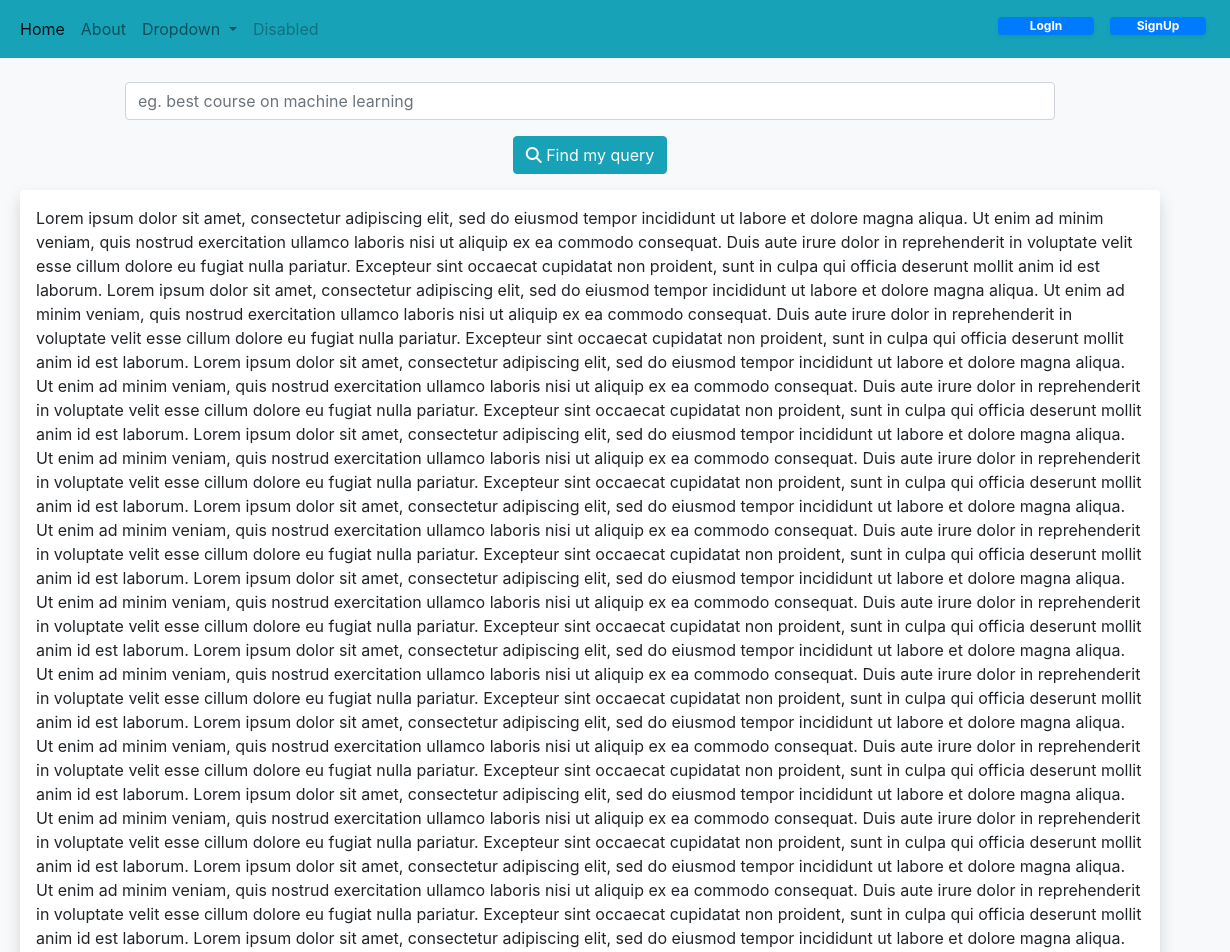
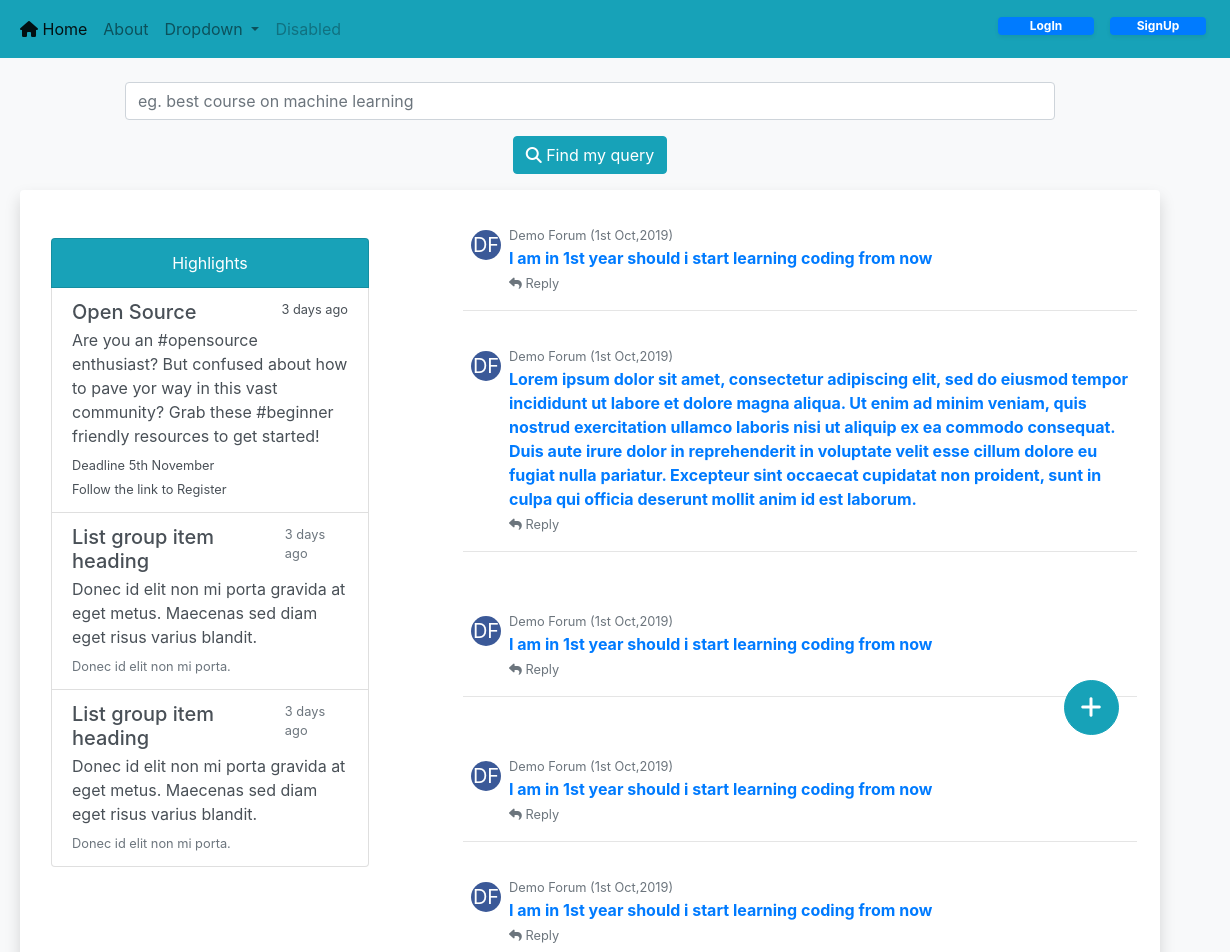
Before and after one commit to axitt/cgc-forum-web, a plain HTML site: page index.html in a window 1280 px wide. Shown: the top 952 px of the page, 50-1280 px from the left. Drawn offline with nearby package versions, Linux system fonts and the light colour scheme.

Commit message:
container section

```diff
--- a/index.html
+++ b/index.html
@@ -12,9 +12,38 @@
     <script src='https://kit.fontawesome.com/a076d05399.js'></script>
     <title>CGC Forum</title>
     <style type="text/css">
-        .search-container{
-          background-color: red;
+        .user-display{
+          font-size: 20px;
+          width: 30px;
+          height: 30px;
+          text-align: center;
+          text-decoration: none;
+          margin: 5px 2px;
+          border-radius: 50%;
+          color: white;
+          background: #3B5998;
         }
+        .question-box{
+          width:90%
+        }
+        .highlight{
+          background-color: #18a2b8;
+          color:white;
+        }
+        .post{
+          height:55px;
+          width:55px;
+          border-radius:50%;
+          position:fixed;
+          top:85%;
+          left:87%;
+          text-align:center;
+          padding-left: 12px;
+          padding-top: 8px;
+          z-index:1;
+          color:white;
+        }
+
     </style>
   </head>
   <body class="bg-light">
@@ -29,7 +58,7 @@
       <div class="collapse navbar-collapse" id="navbarSupportedContent">
         <ul class="navbar-nav mr-auto">
           <li class="nav-item active">
-            <a class="nav-link" href="#">Home <span class="sr-only">(current)</span></a>
+            <a class="nav-link" href="#"><i class="fas fa-home"></i> Home <span class="sr-only">(current)</span></a>
           </li>
           <li class="nav-item">
             <a class="nav-link" href="#">About</a>
@@ -70,24 +99,134 @@
         <button type="submit" class="btn btn-info"><i class="fas fa-search"></i> Find my query</button>
       </div>
     </form>
-    <div class="rounded container bg-white shadow p-3 rounded">
-      Lorem ipsum dolor sit amet, consectetur adipiscing elit, sed do eiusmod tempor incididunt ut labore et dolore magna aliqua. Ut enim ad minim veniam, quis nostrud exercitation ullamco laboris nisi ut aliquip ex ea commodo consequat. Duis aute irure dolor in reprehenderit in voluptate velit esse cillum dolore eu fugiat nulla pariatur. Excepteur sint occaecat cupidatat non proident, sunt in culpa qui officia deserunt mollit anim id est laborum.
-      Lorem ipsum dolor sit amet, consectetur adipiscing elit, sed do eiusmod tempor incididunt ut labore et dolore magna aliqua. Ut enim ad minim veniam, quis nostrud exercitation ullamco laboris nisi ut aliquip ex ea commodo consequat. Duis aute irure dolor in reprehenderit in voluptate velit esse cillum dolore eu fugiat nulla pariatur. Excepteur sint occaecat cupidatat non proident, sunt in culpa qui officia deserunt mollit anim id est laborum.
-      Lorem ipsum dolor sit amet, consectetur adipiscing elit, sed do eiusmod tempor incididunt ut labore et dolore magna aliqua. Ut enim ad minim veniam, quis nostrud exercitation ullamco laboris nisi ut aliquip ex ea commodo consequat. Duis aute irure dolor in reprehenderit in voluptate velit esse cillum dolore eu fugiat nulla pariatur. Excepteur sint occaecat cupidatat non proident, sunt in culpa qui officia deserunt mollit anim id est laborum.
-      Lorem ipsum dolor sit amet, consectetur adipiscing elit, sed do eiusmod tempor incididunt ut labore et dolore magna aliqua. Ut enim ad minim veniam, quis nostrud exercitation ullamco laboris nisi ut aliquip ex ea commodo consequat. Duis aute irure dolor in reprehenderit in voluptate velit esse cillum dolore eu fugiat nulla pariatur. Excepteur sint occaecat cupidatat non proident, sunt in culpa qui officia deserunt mollit anim id est laborum.
-      Lorem ipsum dolor sit amet, consectetur adipiscing elit, sed do eiusmod tempor incididunt ut labore et dolore magna aliqua. Ut enim ad minim veniam, quis nostrud exercitation ullamco laboris nisi ut aliquip ex ea commodo consequat. Duis aute irure dolor in reprehenderit in voluptate velit esse cillum dolore eu fugiat nulla pariatur. Excepteur sint occaecat cupidatat non proident, sunt in culpa qui officia deserunt mollit anim id est laborum.
-      Lorem ipsum dolor sit amet, consectetur adipiscing elit, sed do eiusmod tempor incididunt ut labore et dolore magna aliqua. Ut enim ad minim veniam, quis nostrud exercitation ullamco laboris nisi ut aliquip ex ea commodo consequat. Duis aute irure dolor in reprehenderit in voluptate velit esse cillum dolore eu fugiat nulla pariatur. Excepteur sint occaecat cupidatat non proident, sunt in culpa qui officia deserunt mollit anim id est laborum.
-      Lorem ipsum dolor sit amet, consectetur adipiscing elit, sed do eiusmod tempor incididunt ut labore et dolore magna aliqua. Ut enim ad minim veniam, quis nostrud exercitation ullamco laboris nisi ut aliquip ex ea commodo consequat. Duis aute irure dolor in reprehenderit in voluptate velit esse cillum dolore eu fugiat nulla pariatur. Excepteur sint occaecat cupidatat non proident, sunt in culpa qui officia deserunt mollit anim id est laborum.
-      Lorem ipsum dolor sit amet, consectetur adipiscing elit, sed do eiusmod tempor incididunt ut labore et dolore magna aliqua. Ut enim ad minim veniam, quis nostrud exercitation ullamco laboris nisi ut aliquip ex ea commodo consequat. Duis aute irure dolor in reprehenderit in voluptate velit esse cillum dolore eu fugiat nulla pariatur. Excepteur sint occaecat cupidatat non proident, sunt in culpa qui officia deserunt mollit anim id est laborum.
-      Lorem ipsum dolor sit amet, consectetur adipiscing elit, sed do eiusmod tempor incididunt ut labore et dolore magna aliqua. Ut enim ad minim veniam, quis nostrud exercitation ullamco laboris nisi ut aliquip ex ea commodo consequat. Duis aute irure dolor in reprehenderit in voluptate velit esse cillum dolore eu fugiat nulla pariatur. Excepteur sint occaecat cupidatat non proident, sunt in culpa qui officia deserunt mollit anim id est laborum.
-      Lorem ipsum dolor sit amet, consectetur adipiscing elit, sed do eiusmod tempor incididunt ut labore et dolore magna aliqua. Ut enim ad minim veniam, quis nostrud exercitation ullamco laboris nisi ut aliquip ex ea commodo consequat. Duis aute irure dolor in reprehenderit in voluptate velit esse cillum dolore eu fugiat nulla pariatur. Excepteur sint occaecat cupidatat non proident, sunt in culpa qui officia deserunt mollit anim id est laborum.
-      Lorem ipsum dolor sit amet, consectetur adipiscing elit, sed do eiusmod tempor incididunt ut labore et dolore magna aliqua. Ut enim ad minim veniam, quis nostrud exercitation ullamco laboris nisi ut aliquip ex ea commodo consequat. Duis aute irure dolor in reprehenderit in voluptate velit esse cillum dolore eu fugiat nulla pariatur. Excepteur sint occaecat cupidatat non proident, sunt in culpa qui officia deserunt mollit anim id est laborum.
-      Lorem ipsum dolor sit amet, consectetur adipiscing elit, sed do eiusmod tempor incididunt ut labore et dolore magna aliqua. Ut enim ad minim veniam, quis nostrud exercitation ullamco laboris nisi ut aliquip ex ea commodo consequat. Duis aute irure dolor in reprehenderit in voluptate velit esse cillum dolore eu fugiat nulla pariatur. Excepteur sint occaecat cupidatat non proident, sunt in culpa qui officia deserunt mollit anim id est laborum.
+          <div class="container question-box bg-white rounded shadow">
+            <button class="post btn btn-info" type="button" data-toggle="tooltip" data-placement="left" title="Post your query"><i class="fas fa-plus" style="font-size:24px"></i></button>
+            <div class="row">
+            <div class="col-sm-4">
+              <div class="list-group mx-3 my-5">
+                <button type="button" class="list-group-item highlight">
+                  Highlights
+                </button>
+                <a href="#" class="list-group-item list-group-item-action">
+                  <div class="d-flex w-100 justify-content-between">
+                    <h5 class="mb-1">Open Source</h5>
+                    <small>3 days ago</small>
+                  </div>
+                  <p class="mb-1">Are you an #opensource enthusiast? But confused about how to pave yor way in this vast community? Grab these #beginner friendly resources to get started!</p>
+                  <small>Deadline 5th November</small><br/>
+                  <small>Follow the link to Register</small>
+                </a>
+                <a href="#" class="list-group-item list-group-item-action">
+                  <div class="d-flex w-100 justify-content-between">
+                    <h5 class="mb-1">List group item heading</h5>
+                    <small class="text-muted">3 days ago</small>
+                  </div>
+                  <p class="mb-1">Donec id elit non mi porta gravida at eget metus. Maecenas sed diam eget risus varius blandit.</p>
+                  <small class="text-muted">Donec id elit non mi porta.</small>
+                </a>
+                <a href="#" class="list-group-item list-group-item-action">
+                  <div class="d-flex w-100 justify-content-between">
+                    <h5 class="mb-1">List group item heading</h5>
+                    <small class="text-muted">3 days ago</small>
+                  </div>
+                  <p class="mb-1">Donec id elit non mi porta gravida at eget metus. Maecenas sed diam eget risus varius blandit.</p>
+                  <small class="text-muted">Donec id elit non mi porta.</small>
+                </a>
+              </div>
+            </div>
+            <div class="col-sm-8">
+            <ul style="list-style-type:none;">
+             <li class="p-2">
+              <br/>
+              <div class="media">
+                <a href="#profile"><p class="float-left user-display m-2">DF</p></a>
+                <div class="media-body">
+                  <div class="media-body">
+                    <a href="#profile"><small class="text-muted">Demo Forum (1st Oct,2019)</small></a>
+                    <a href="#my-query"><p class="card-text text-left"><strong>I am in 1st year should i start learning coding from now</strong></p></a>
+                    <a href="#my-query"><small class="text-muted reply-hover"><i class="fas fa-reply"></i> Reply</small></a>
+                  </div>
+                </div>
+              </div>
+              <hr/>
+          </li>
 
-      Lorem ipsum dolor sit amet, consectetur adipiscing elit, sed do eiusmod tempor incididunt ut labore et dolore magna aliqua. Ut enim ad minim veniam, quis nostrud exercitation ullamco laboris nisi ut aliquip ex ea commodo consequat. Duis aute irure dolor in reprehenderit in voluptate velit esse cillum dolore eu fugiat nulla pariatur. Excepteur sint occaecat cupidatat non proident, sunt in culpa qui officia deserunt mollit anim id est laborum.
-    </div>
+          <li class="p-2">
+            <div class="media">
+              <a href="#profile"><p class="float-left user-display m-2">DF</p></a>
+              <div class="media-body">
+                <div class="media-body">
+                  <a href="#profile"><small class="text-muted">Demo Forum (1st Oct,2019)</small></a>
+                  <a href="#my-query"><p class="card-text text-left"><strong>Lorem ipsum dolor sit amet, consectetur adipiscing elit, sed do eiusmod tempor incididunt ut labore et dolore magna aliqua. Ut enim ad minim veniam, quis nostrud exercitation ullamco laboris nisi ut aliquip ex ea commodo consequat. Duis aute irure dolor in reprehenderit in voluptate velit esse cillum dolore eu fugiat nulla pariatur. Excepteur sint occaecat cupidatat non proident, sunt in culpa qui officia deserunt mollit anim id est laborum.</strong></p></a>
+                  <a href="#my-query"><small class="text-muted reply-hover"><i class="fas fa-reply"></i> Reply</small></a>
+                </div>
+              </div>
+            </div>
+            <hr/>
+        </li>
+        <li class="p-2">
+          <br/>
+          <div class="media">
+            <a href="#profile"><p class="float-left user-display m-2">DF</p></a>
+            <div class="media-body">
+              <div class="media-body">
+                <a href="#profile"><small class="text-muted">Demo Forum (1st Oct,2019)</small></a>
+                <a href="#my-query"><p class="card-text text-left"><strong>I am in 1st year should i start learning coding from now</strong></p></a>
+                <a href="#my-query"><small class="text-muted reply-hover"><i class="fas fa-reply"></i> Reply</small></a>
+              </div>
+            </div>
+          </div>
+          <hr/>
+      </li>
+      <li class="p-2">
+        <br/>
+        <div class="media">
+          <a href="#profile"><p class="float-left user-display m-2">DF</p></a>
+          <div class="media-body">
+            <div class="media-body">
+              <a href="#profile"><small class="text-muted">Demo Forum (1st Oct,2019)</small></a>
+              <a href="#my-query"><p class="card-text text-left"><strong>I am in 1st year should i start learning coding from now</strong></p></a>
+              <a href="#my-query"><small class="text-muted reply-hover"><i class="fas fa-reply"></i> Reply</small></a>
+            </div>
+          </div>
+        </div>
+        <hr/>
+    </li>
+        <li class="p-2">
+          <div class="media">
+            <a href="#profile"><p class="float-left user-display m-2">DF</p></a>
+            <div class="media-body">
+              <div class="media-body">
+                <a href="#profile"><small class="text-muted">Demo Forum (1st Oct,2019)</small></a>
+                <a href="#my-query"><p class="card-text text-left"><strong>I am in 1st year should i start learning coding from now</strong></p></a>
+                <a href="#my-query"><small class="text-muted reply-hover"><i class="fas fa-reply"></i> Reply</small></a>
+              </div>
+            </div>
+          </div>
+          <hr/>
+      </li>
+      <li class="p-2">
+        <div class="media">
+          <a href="#profile"><p class="float-left user-display m-2">DF</p></a>
+          <div class="media-body">
+            <div class="media-body">
+              <a href="#profile"><small class="text-muted">Demo Forum (1st Oct,2019)</small></a>
+              <a href="#my-query"><p class="card-text text-left"><strong>I am in 1st year should i start learning coding from now</strong></p></a>
+              <a href="#my-query"><small class="text-muted reply-hover"><i class="fas fa-reply"></i> Reply</small></a>
+            </div>
+          </div>
+        </div>
+        <hr/>
+      </li>
+          </ul>
+        </div>
+        </div>
+  </div>
 
-    <!-- Optional JavaScript -->
+    <!--JavaScript -->
+    <script type="text/javascript">
+    $('.post').tooltip('show');
+    </script>
     <!-- jQuery first, then Popper.js, then Bootstrap JS -->
     <script src="https://code.jquery.com/jquery-3.5.1.slim.min.js" integrity="sha384-DfXdz2htPH0lsSSs5nCTpuj/zy4C+OGpamoFVy38MVBnE+IbbVYUew+OrCXaRkfj" crossorigin="anonymous"></script>
     <script src="https://cdn.jsdelivr.net/npm/popper.js@1.16.1/dist/umd/popper.min.js" integrity="sha384-9/reFTGAW83EW2RDu2S0VKaIzap3H66lZH81PoYlFhbGU+6BZp6G7niu735Sk7lN" crossorigin="anonymous"></script>
```
Also changed, not shown: nav.html (+1 -1 lines).
